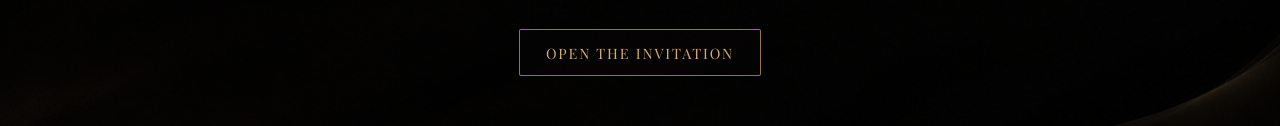
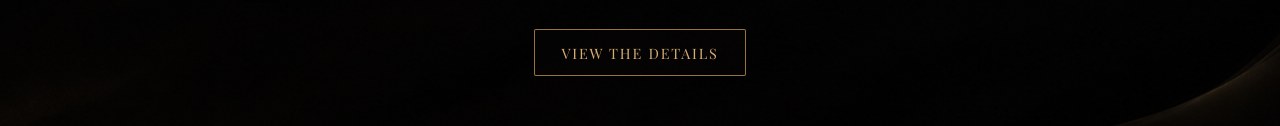
Before and after one commit to jesteeel/roi-jestel-0107-wedding, a plain HTML site: page index.html in a window 1280 px wide. Shown: the part 471-597 px from the top of the page. Drawn offline with Linux system fonts and the light colour scheme; a web font is replaced by a local one.

Commit message:
Update invitation opening button copy to View the Details

```diff
--- a/index.html
+++ b/index.html
@@ -267,7 +267,7 @@ footer .countdown-heading{font:400 clamp(.85rem,1.3vw,1.2rem)/1.4 'Montserrat',A
 .venue a .map-arrow{display:inline-block;width:.9em;height:.9em;vertical-align:-.08em;margin-left:.3em;stroke:currentColor;fill:none;stroke-width:1.5;stroke-linecap:round;stroke-linejoin:round;}
 </style></head>
 <body class="locked">
-<div id="intro" role="dialog" aria-modal="true" aria-label="Open the wedding invitation"><div class="opening-content"><img class="opening-art" src="you-are-invited-original-vector.svg" alt="You are Invited" width="1440" height="250"><button id="enter" class="opening-action" aria-label="Open the wedding invitation">Open the Invitation</button></div></div>
+<div id="intro" role="dialog" aria-modal="true" aria-label="Open the wedding invitation"><div class="opening-content"><img class="opening-art" src="you-are-invited-original-vector.svg" alt="You are Invited" width="1440" height="250"><button id="enter" class="opening-action" aria-label="Open the wedding invitation">View the Details</button></div></div>
 <main>
 <section id="landing"><img class="botanical botanical-top" src="botanical-top-right.png" alt="" aria-hidden="true"><img class="botanical botanical-bottom" src="botanical-bottom-left.png" alt="" aria-hidden="true"><nav class="topnav" aria-label="Wedding navigation"><a href="#details">DETAILS</a><a href="#attire">ATTIRE</a><a href="#rsvp">RSVP</a></nav><div class="invitation"><p class="invite-prelude reveal">WE JOYFULLY INVITE YOU TO<br>CELEBRATE THE WEDDING OF</p><div class="ornament reveal" aria-hidden="true"><img class="divider-wing" src="divider-left.svg" alt=""><img class="divider-center" src="divider-center.svg" alt=""><img class="divider-wing" src="divider-right.svg" alt=""></div><h1 class="couple reveal delay-1">Roi Lauren</h1><div class="amp reveal delay-1">&amp;</div><h2 class="couple reveal delay-1">Jestel Diona</h2><div class="ornament reveal delay-2" aria-hidden="true"><img class="divider-wing" src="divider-left.svg" alt=""><img class="divider-center" src="divider-center.svg" alt=""><img class="divider-wing" src="divider-right.svg" alt=""></div><div class="date-row reveal delay-3"><div class="date-block"><small>JANUARY</small><strong>7</strong><span>2027</span></div><div class="date-divider"></div><div class="date-time-block">THURSDAY<br>2:00 PM</div></div></div></section>
 <section id="gallery"><div class="container"><p class="eyebrow gold reveal">A CELEBRATION OF LOVE</p><div class="ornament reveal" aria-hidden="true"><img class="divider-wing" src="divider-left.svg" alt=""><img class="divider-center" src="divider-center.svg" alt=""><img class="divider-wing" src="divider-right.svg" alt=""></div><div class="gallery-stage reveal"><div class="gallery-grid" id="gallery-grid" aria-label="Wedding photo gallery"></div></div><p class="gallery-message reveal">We would be delighted to share this special day with you.<br>Your presence will make our celebration even more meaningful.</p></div></section>
```
